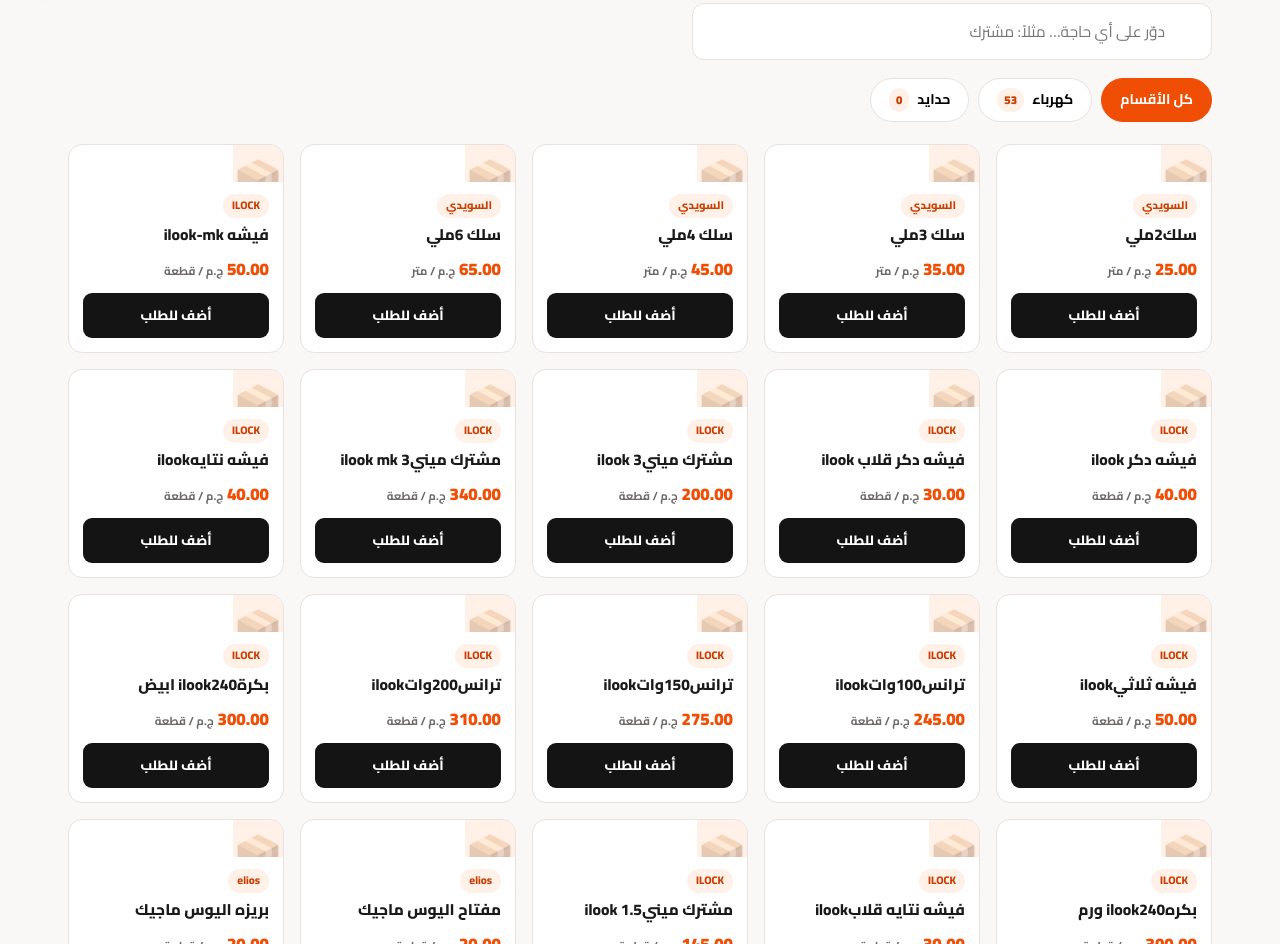
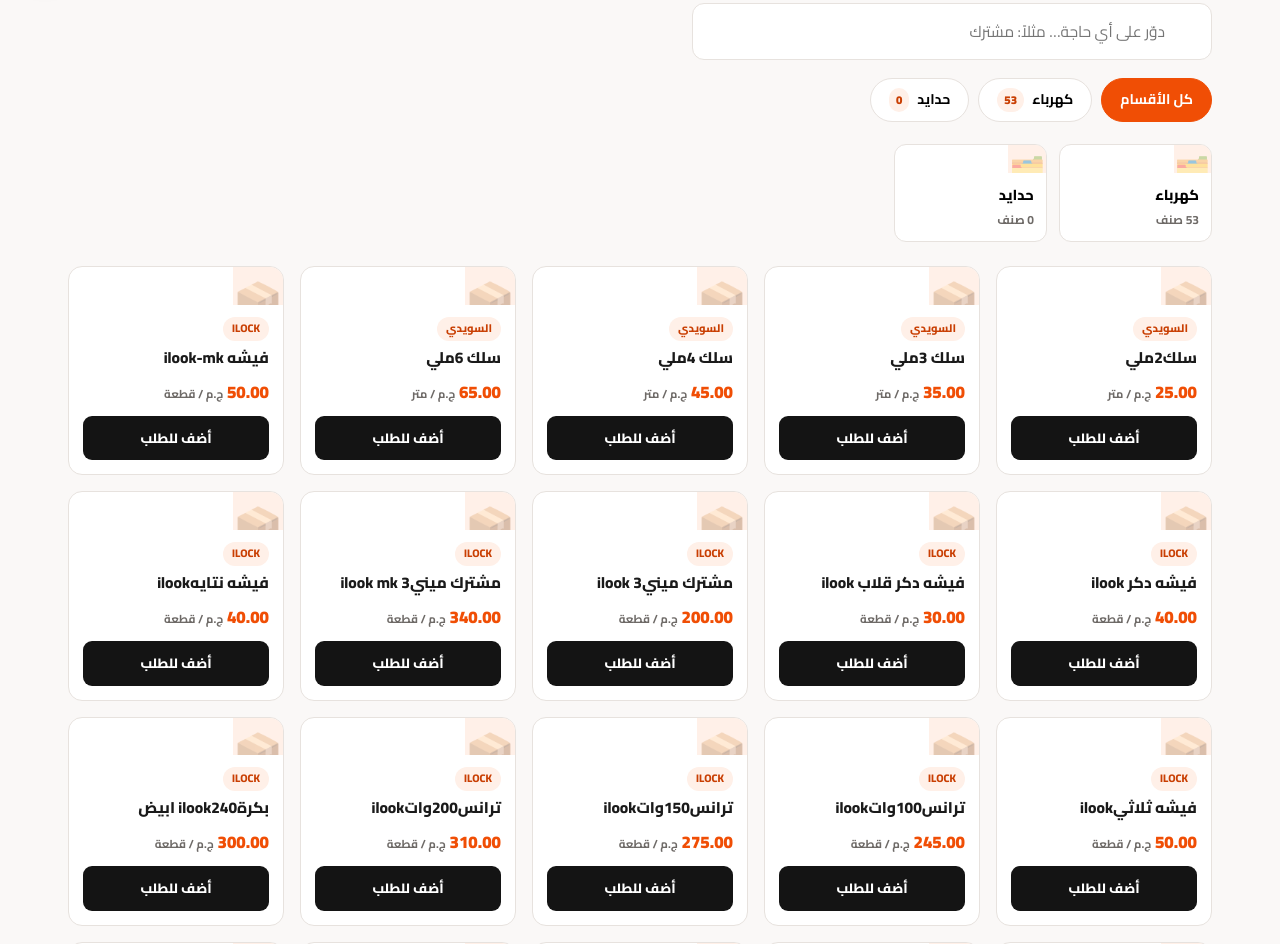
Before and after one commit to mustafaabdelbaky0-prog/mustafaabdelbaky0-prog.github.io, a plain HTML site: page store/index.html in a window 1280 px wide. Shown: the part 806-1750 px from the top of the page. Drawn offline with Linux system fonts and the light colour scheme.

Commit message:
تحديث الموقع

```diff
--- a/store/index.html
+++ b/store/index.html
@@ -109,7 +109,7 @@
         <i>0</i></button>
 
     </div>
-    <div class="subcats" id="subCats" hidden data-tree="{&quot;1&quot;:[{&quot;id&quot;:3,&quot;name&quot;:&quot;ILOCK&quot;,&quot;n&quot;:14},{&quot;id&quot;:4,&quot;name&quot;:&quot;elios&quot;,&quot;n&quot;:35},{&quot;id&quot;:5,&quot;name&quot;:&quot;Xpro&quot;,&quot;n&quot;:0},{&quot;id&quot;:11,&quot;name&quot;:&quot;اسلاك&quot;,&quot;n&quot;:4}],&quot;2&quot;:[{&quot;id&quot;:7,&quot;name&quot;:&quot;كالون&quot;,&quot;n&quot;:0}]}"></div>
+    <div class="secs" id="secGrid" data-tree="{&quot;1&quot;:[{&quot;id&quot;:3,&quot;name&quot;:&quot;ILOCK&quot;,&quot;n&quot;:14,&quot;img&quot;:&quot;p2026093022452564.jpg&quot;},{&quot;id&quot;:4,&quot;name&quot;:&quot;elios&quot;,&quot;n&quot;:35,&quot;img&quot;:&quot;p2026093022462262.jpg&quot;},{&quot;id&quot;:5,&quot;name&quot;:&quot;Xpro&quot;,&quot;n&quot;:0,&quot;img&quot;:&quot;&quot;},{&quot;id&quot;:11,&quot;name&quot;:&quot;اسلاك&quot;,&quot;n&quot;:4,&quot;img&quot;:&quot;&quot;}],&quot;2&quot;:[{&quot;id&quot;:7,&quot;name&quot;:&quot;كالون&quot;,&quot;n&quot;:0,&quot;img&quot;:&quot;&quot;}],&quot;7&quot;:[{&quot;id&quot;:8,&quot;name&quot;:&quot;شقه&quot;,&quot;n&quot;:0,&quot;img&quot;:&quot;&quot;},{&quot;id&quot;:9,&quot;name&quot;:&quot;غرفه&quot;,&quot;n&quot;:0,&quot;img&quot;:&quot;&quot;},{&quot;id&quot;:10,&quot;name&quot;:&quot;حمام&quot;,&quot;n&quot;:0,&quot;img&quot;:&quot;&quot;}],&quot;11&quot;:[{&quot;id&quot;:12,&quot;name&quot;:&quot;السويدي&quot;,&quot;n&quot;:4,&quot;img&quot;:&quot;p2026093022515838.jpg&quot;},{&quot;id&quot;:13,&quot;name&quot;:&quot;الشروق&quot;,&quot;n&quot;:0,&quot;img&quot;:&quot;&quot;}],&quot;&quot;:[{&quot;id&quot;:1,&quot;name&quot;:&quot;كهرباء&quot;,&quot;n&quot;:53,&quot;img&quot;:&quot;&quot;},{&quot;id&quot;:2,&quot;name&quot;:&quot;حدايد&quot;,&quot;n&quot;:0,&quot;img&quot;:&quot;&quot;}]}"></div>
 
     <div class="find-info" id="qInfo" hidden></div>
 
--- a/store/site.css
+++ b/store/site.css
@@ -145,11 +145,19 @@
 .cat i{font-style:normal;background:var(--orange-soft);color:var(--orange-d);border-radius:999px;
   padding:1px 7px;font-size:11.5px;font-weight:900;margin-inline-start:5px;}
 .cat.on i{background:rgba(255,255,255,.28);color:#fff;}
-.subcats{display:flex;gap:8px;flex-wrap:wrap;margin:-10px 0 20px;padding-inline-start:4px;}
-.subcat{background:#fff;border:1.5px dashed var(--line);border-radius:999px;padding:6px 15px;
-  font:inherit;font-size:13.5px;font-weight:700;cursor:pointer;color:var(--soft);}
-.subcat:hover{border-color:var(--orange);color:var(--orange);}
-.subcat.on{background:var(--navy);color:#fff;border-style:solid;border-color:var(--navy);}
+/* كروت الأقسام — صورة واسم وعدد الأصناف */
+.secs{display:grid;grid-template-columns:repeat(auto-fill,minmax(150px,1fr));gap:12px;margin:0 0 24px;}
+.seccard{background:#fff;border:1.5px solid var(--line);border-radius:12px;overflow:hidden;
+  cursor:pointer;padding:0;font:inherit;text-align:start;display:flex;flex-direction:column;
+  transition:box-shadow .15s, border-color .15s, transform .15s;}
+.seccard:hover{border-color:var(--orange);box-shadow:0 6px 18px rgba(240,78,5,.14);transform:translateY(-2px);}
+.seccard.on{border-color:var(--orange);box-shadow:0 0 0 2px rgba(240,78,5,.28);}
+.sc-img{display:block;aspect-ratio:4/3;background:var(--orange-soft);overflow:hidden;}
+.sc-img img{width:100%;height:100%;object-fit:cover;display:block;}
+.sc-ph{width:100%;height:100%;display:grid;place-items:center;font-size:30px;opacity:.4;}
+.sc-t{display:flex;flex-direction:column;gap:1px;padding:9px 12px 11px;}
+.sc-t b{font-size:14.5px;font-weight:800;}
+.sc-t i{font-style:normal;font-size:12px;color:var(--soft);font-weight:700;}
 .find-info{font-size:13.5px;color:var(--soft);margin-bottom:14px;font-weight:700;}
 
 /* ===== كارت المنتج ===== */
--- a/store/site.js
+++ b/store/site.js
@@ -50,10 +50,15 @@
     var c=e.target.closest('.cat');
     if(c){ document.querySelectorAll('.cat').forEach(function(x){ x.classList.toggle('on', x===c); });
            sel=c.dataset.sec||''; sub=''; drawSubs(); apply(); return; }
-    var sc=e.target.closest('.subcat');
-    if(sc){ sub = (sub===sc.dataset.sec) ? '' : sc.dataset.sec;
-            document.querySelectorAll('.subcat').forEach(function(x){ x.classList.toggle('on', x.dataset.sec===sub); });
-            apply(); return; }
+    var sc=e.target.closest('.seccard');
+    if(sc){
+      var id=sc.dataset.sec;
+      if(!sel){ sel=id; document.querySelectorAll('.cat').forEach(function(x){ x.classList.toggle('on', x.dataset.sec===id); }); }
+      else { sub = (sub===id) ? '' : id; }
+      drawSubs(); apply();
+      var g=$('grid'); if(g) g.scrollIntoView({behavior:'smooth',block:'start'});
+      return;
+    }
     var po=e.target.closest('.card-open');
     if(po){ openProduct(po.closest('.card')); return; }
   });
@@ -62,16 +67,24 @@
      القسم الرئيسي بيوري اللي جواه كله (الأقسام اللي تحته ومنتجاتها)،
      والبحث بيدوّر في كل حاجة من غير ما يهتم بالأقسام. */
   var sel='', sub='', q='';
-  var SUBS={};
-  try{ SUBS=JSON.parse(($('subCats')||{}).dataset ? ($('subCats').dataset.tree||'{}') : '{}'); }catch(e){ SUBS={}; }
+  var TREE={};
+  try{ TREE=JSON.parse(($('secGrid')||{dataset:{}}).dataset.tree||'{}'); }catch(e){ TREE={}; }
 
+  /* كروت الأقسام: بتوري اللي جوه القسم المفتوح. لو واقف على "كل
+     الأقسام" بتوري الأقسام الرئيسية، ولو فتح "كهرباء" بتوري اللي
+     جواها (اي لوك، اليوس...). */
   function drawSubs(){
-    var box=$('subCats'); if(!box) return;
-    var kids=SUBS[sel]||[];
-    if(!sel || !kids.length){ box.hidden=true; box.innerHTML=''; return; }
+    var box=$('secGrid'); if(!box) return;
+    var kids=TREE[sub||sel||'']||[];
+    if(!kids.length){ box.hidden=true; box.innerHTML=''; return; }
     box.hidden=false;
     box.innerHTML=kids.map(function(k){
-      return '<button type="button" class="subcat" data-sec="'+k.id+'">'+k.name+' ('+k.n+')</button>';
+      var on = (sub||sel)===String(k.id);
+      return '<button type="button" class="seccard'+(on?' on':'')+'" data-sec="'+k.id+'">'+
+        '<span class="sc-img">'+(k.img
+          ? '<img src="img/'+k.img+'" alt="'+k.name+'" loading="lazy">'
+          : '<span class="sc-ph">🗂️</span>')+'</span>'+
+        '<span class="sc-t"><b>'+k.name+'</b><i>'+k.n+' صنف</i></span></button>';
     }).join('');
   }
 
@@ -105,7 +118,7 @@
       else info.hidden=true;
     }
     // وانت بتدوّر، الأقسام مالهاش لازمة
-    var tc=$('topCats'), sc2=$('subCats');
+    var tc=$('topCats'), sc2=$('secGrid');
     if(tc) tc.style.opacity = words.length ? '.45' : '';
     if(sc2 && words.length) { sc2.hidden = true; }
     else if(sc2) drawSubs();
@@ -209,4 +222,5 @@
   })();
 
   paint();
+  drawSubs();     // كروت الأقسام الرئيسية تبان من أول ما الصفحة تفتح
 })();
```
Also changed, not shown: store/img/p2026093022452564.jpg (added), store/img/p2026093022462262.jpg (added), store/img/p2026093022515838.jpg (added).
